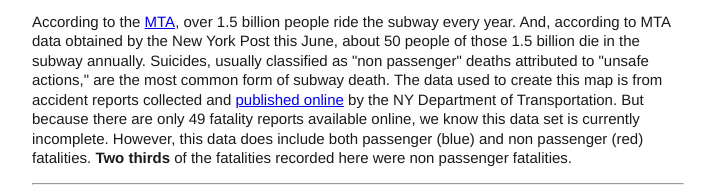
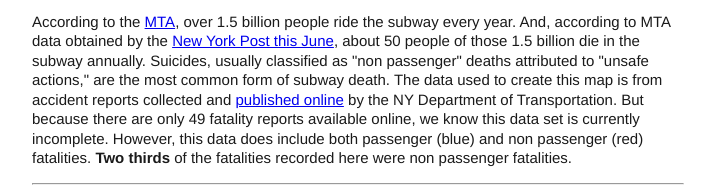
Before and after one commit to sarahjacoby/sarahjacoby.github.io, a plain HTML site: page subwayproject.html in a window 1280 px wide. Shown: the part 696-891 px from the top of the page, without its empty margins (283-998 px from the left). Drawn offline with Linux system fonts and the light colour scheme.

Commit message:
linknypost

```diff
--- a/subwayproject.html
+++ b/subwayproject.html
@@ -6,7 +6,7 @@
 
 <iframe width="650" height="500" scrolling="no" frameborder="no" src="https://www.google.com/fusiontables/embedviz?q=select+col3+from+1ABSNkNAQj_STOopXLXvVL-gvJdiTs4OcYvIffyw&amp;viz=MAP&amp;h=false&amp;lat=40.694568&amp;lng=-73.949046&amp;t=1&amp;z=11&amp;l=col3&amp;y=2&amp;tmplt=2"></iframe>
 
-		<p> According to the <a href="http://www.mta.info/nyct/facts/ridership/">MTA</a>, over 1.5 billion people ride the subway every year. And, according to MTA data obtained by the New York Post this June, about 50 people of those 1.5 billion die in the subway annually. Suicides, usually classified as "non passenger" deaths attributed to "unsafe actions," are the most common form of subway death. The data used to create this map is from accident reports collected and <a href="https://www.dot.ny.gov/divisions/operating/osss/ptsb-repository/rail-reports/">published online</a> by the NY Department of Transportation. But because there are only 49 fatality reports available online, we know this data set is currently incomplete. However, this data does include both passenger (blue) and non passenger (red) fatalities. <b>Two thirds</b> of the fatalities recorded here were non passenger fatalities. </p>
+		<p> According to the <a href="http://www.mta.info/nyct/facts/ridership/">MTA</a>, over 1.5 billion people ride the subway every year. And, according to MTA data obtained by the <a href="http://www.nypost.com/p/news/local/subway_suicide_trip_c9mOuc5ysBTgLzBjtHnzeI">New York Post this June</a>, about 50 people of those 1.5 billion die in the subway annually. Suicides, usually classified as "non passenger" deaths attributed to "unsafe actions," are the most common form of subway death. The data used to create this map is from accident reports collected and <a href="https://www.dot.ny.gov/divisions/operating/osss/ptsb-repository/rail-reports/">published online</a> by the NY Department of Transportation. But because there are only 49 fatality reports available online, we know this data set is currently incomplete. However, this data does include both passenger (blue) and non passenger (red) fatalities. <b>Two thirds</b> of the fatalities recorded here were non passenger fatalities. </p>
 
 <hr width="650">
 
```
